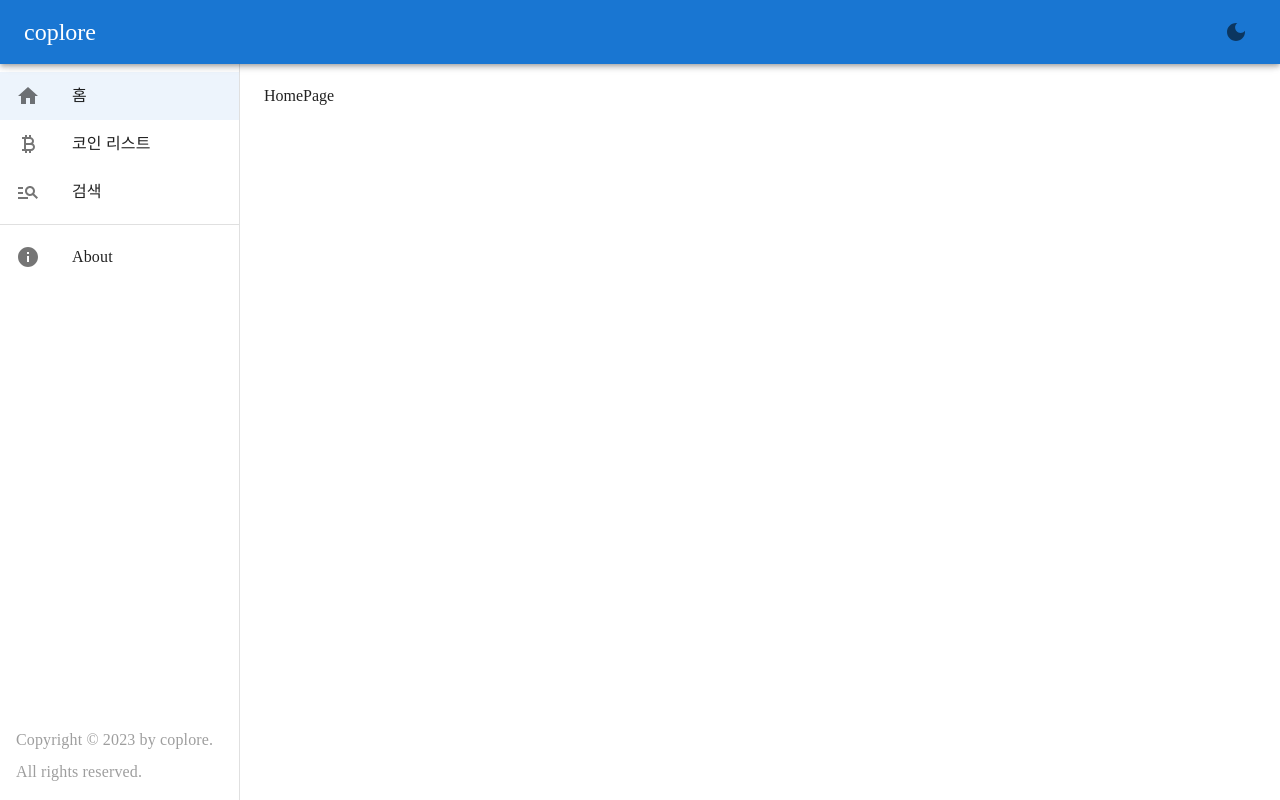
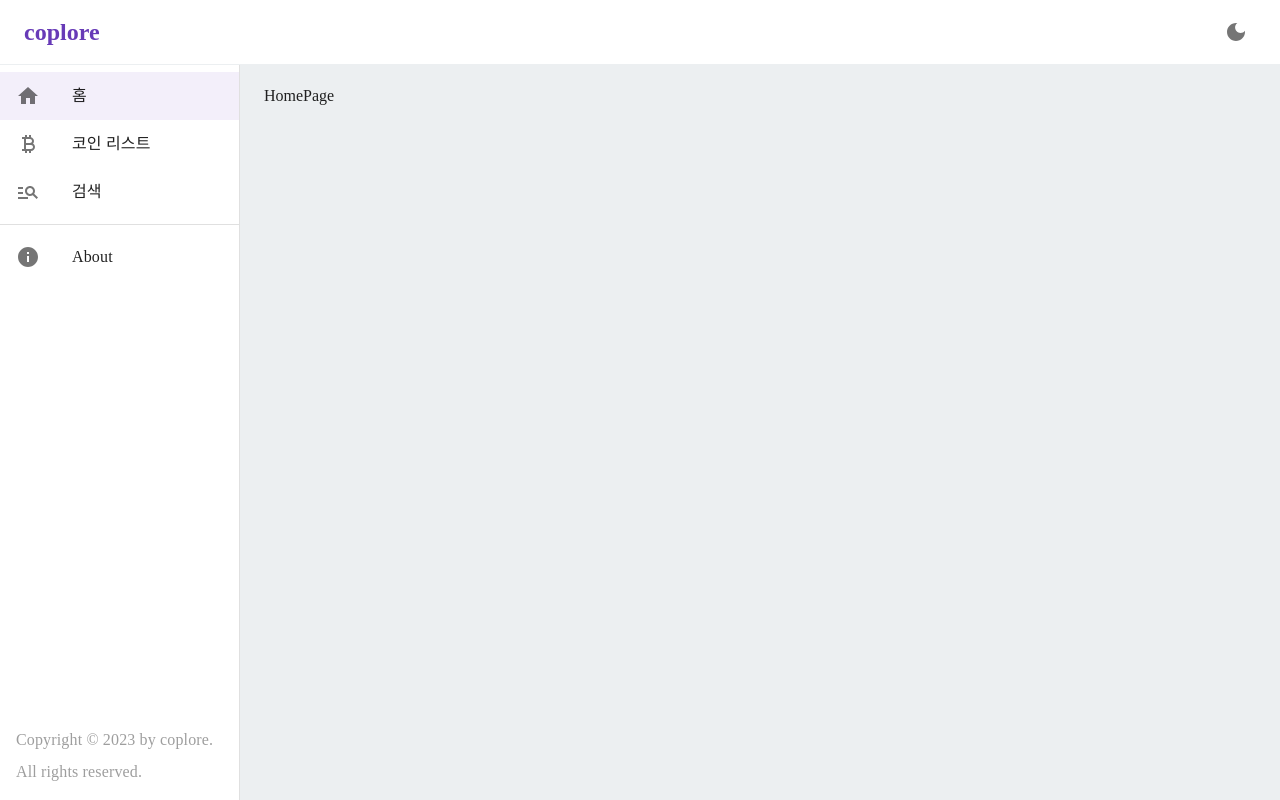
Before and after one commit to coin-flow/coin-flow_app, a React (Vite) app: page / in a window 1280 px wide. Built offline with nearby package versions, Linux system fonts and the light colour scheme; no server answers.

Commit message:
feat: 컴포넌트 스타일링

```diff
--- a/src/components/common/Header.tsx
+++ b/src/components/common/Header.tsx
@@ -5,13 +5,22 @@ import { useRecoilValue } from 'recoil';
 import { Logo } from '../../components';
 import { useThemeMode } from '../../hooks';
 import { themeState } from '../../store';
+import { blueGrey } from '@mui/material/colors';
 
 const Header = () => {
 	const theme = useRecoilValue(themeState);
 	const { handleToggleTheme } = useThemeMode();
 
 	return (
-		<AppBar position="fixed" sx={{ zIndex: theme => theme.zIndex.drawer + 1 }}>
+		<AppBar
+			position="fixed"
+			color="inherit"
+			sx={{
+				zIndex: theme => theme.zIndex.drawer + 1,
+				boxShadow: 0,
+				borderBottom: theme => `1px solid ${theme.palette.background.default}`
+			}}
+		>
 			<Toolbar>
 				<Stack direction="row" justifyContent="space-between" alignItems="center" width="100%">
 					<Logo />
--- a/src/components/common/Logo.tsx
+++ b/src/components/common/Logo.tsx
@@ -8,7 +8,14 @@ const Logo = () => {
 	const handleMoveToHome = () => navigate(ROUTER_PATH.HOME);
 
 	return (
-		<Typography variant="h5" component="div" onClick={handleMoveToHome} sx={{ cursor: 'pointer' }}>
+		<Typography
+			variant="h5"
+			component="div"
+			color="primary"
+			fontWeight={700}
+			sx={{ cursor: 'pointer' }}
+			onClick={handleMoveToHome}
+		>
 			coplore
 		</Typography>
 	);
--- a/src/styles/theme.ts
+++ b/src/styles/theme.ts
@@ -1,13 +1,21 @@
 import { createTheme } from '@mui/material';
+import { blueGrey, deepPurple } from '@mui/material/colors';
 
 export const darkTheme = createTheme({
 	palette: {
-		mode: 'dark'
+		mode: 'dark',
+		primary: deepPurple,
+		secondary: deepPurple
 	}
 });
 
 export const lightTheme = createTheme({
 	palette: {
-		mode: 'light'
+		mode: 'light',
+		primary: deepPurple,
+		secondary: deepPurple,
+		background: {
+			default: blueGrey['50']
+		}
 	}
 });
```
